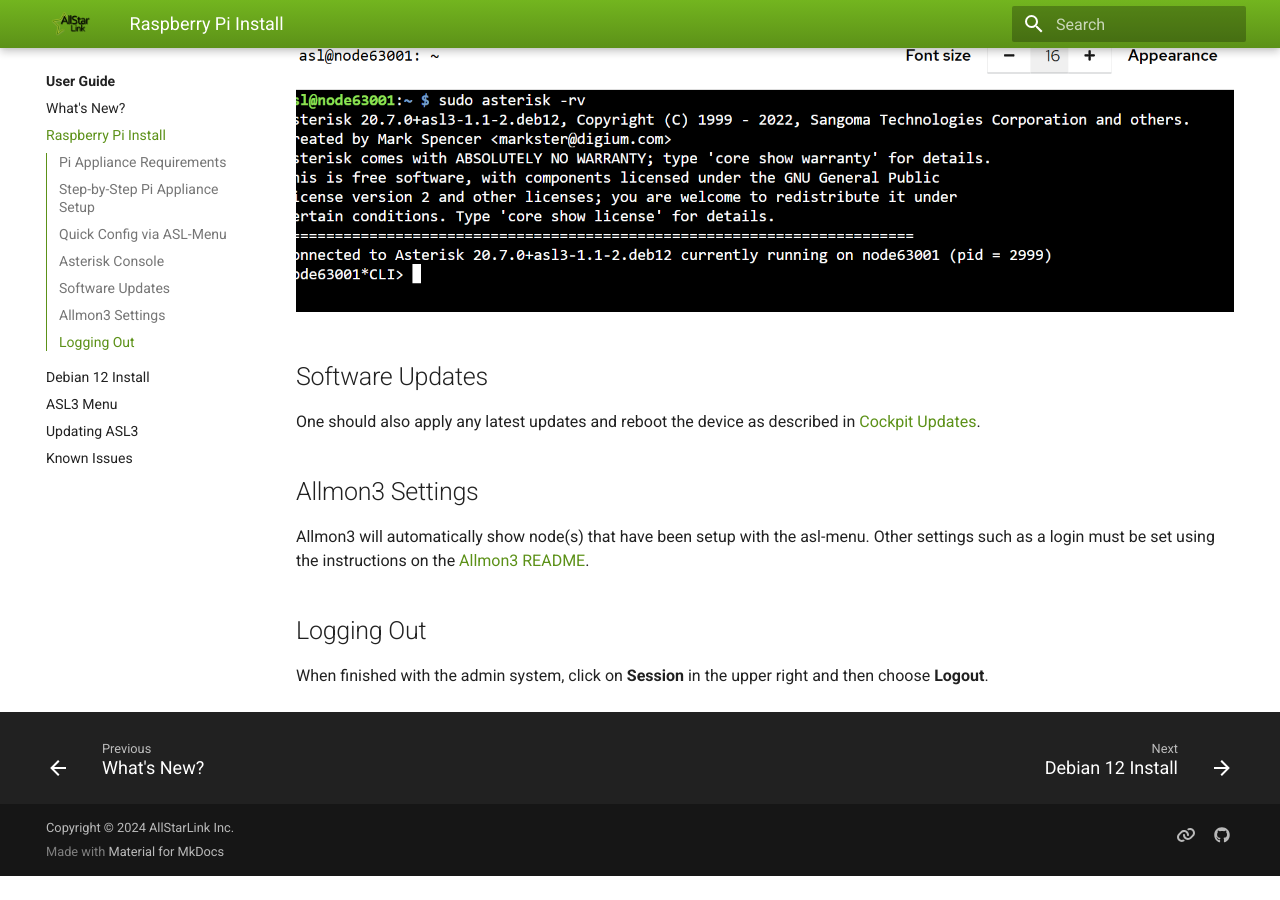
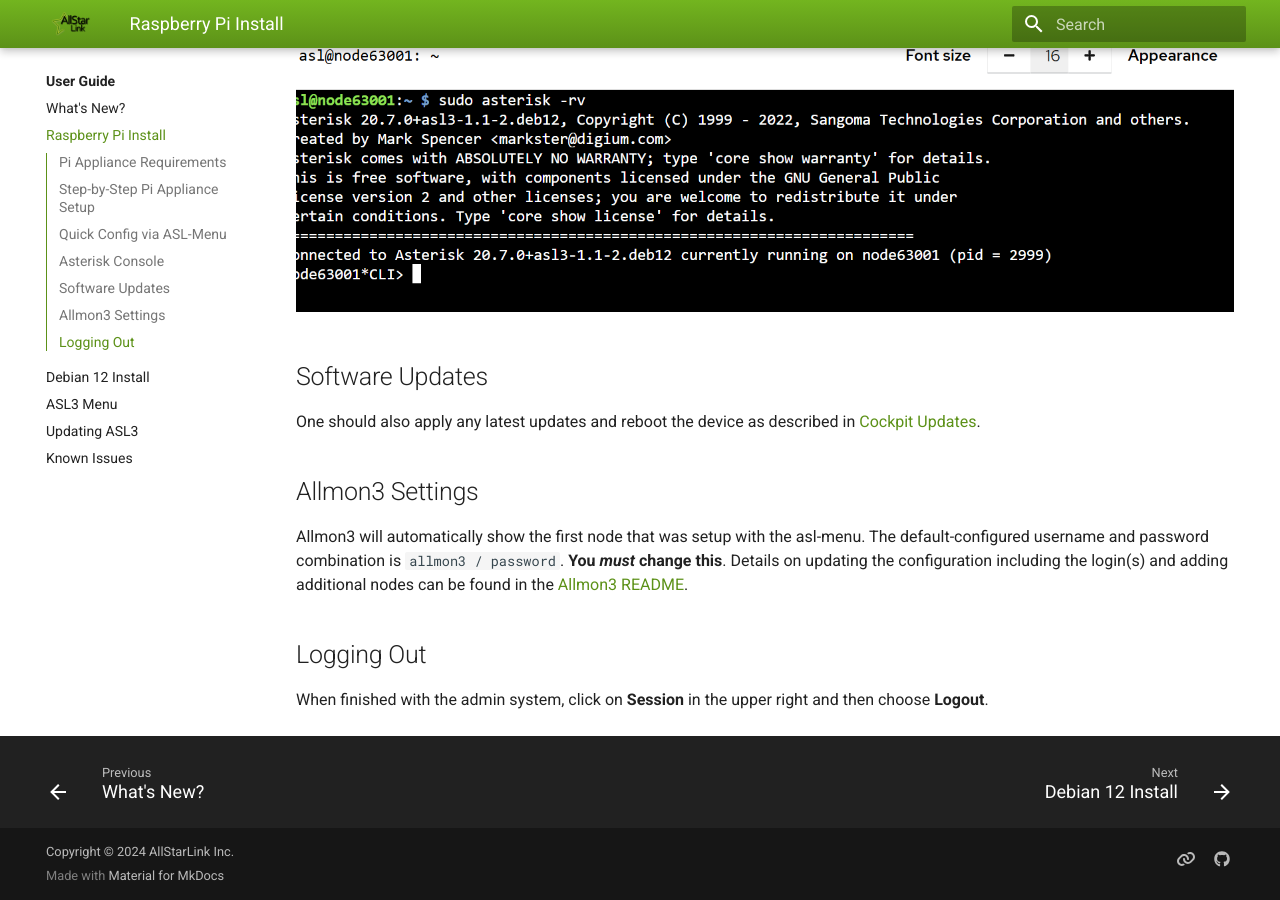
Before and after one commit to AllStarLink/ASL3-Manual, an MkDocs documentation site: the page built from docs/user-guide/pi-detailed.md, in a window 1280 px wide and 900 px high, scrolled down 9326 px. Built offline with MkDocs 1.6.1 and Material for MkDocs 9.7.7, drawn with Linux system fonts in a browser that asks for light colours; before the commit the page ends 10202 px from its top, so only the background shows below that.

Commit message:
Clarify Allmon3 info * asl-menu (node-setup) only updates the initial [1999] node * folks shouldn't have to go digging to find the default login info

```diff
--- a/docs/user-guide/pi-detailed.md
+++ b/docs/user-guide/pi-detailed.md
@@ -207,9 +207,9 @@
 as described in [Cockpit Updates](../pi/cockpit-updates.md).
 
 ## Allmon3 Settings
-Allmon3 will automatically show node(s) that have been setup with the asl-menu.
-Other settings such as a login must be set using the instructions
-on the [Allmon3 README](https://github.com/AllStarLink/Allmon3/blob/develop/README.md).
+Allmon3 will automatically show the first node that was setup with the asl-menu.
+The default-configured username and password combination is `allmon3 / password`.  **You *must* change this**.
+Details on updating the configuration including the login(s) and adding additional nodes can be found in the [Allmon3 README](https://github.com/AllStarLink/Allmon3/blob/develop/README.md).
 
 ## Logging Out
 When finished with the admin system, click on **Session**
```
